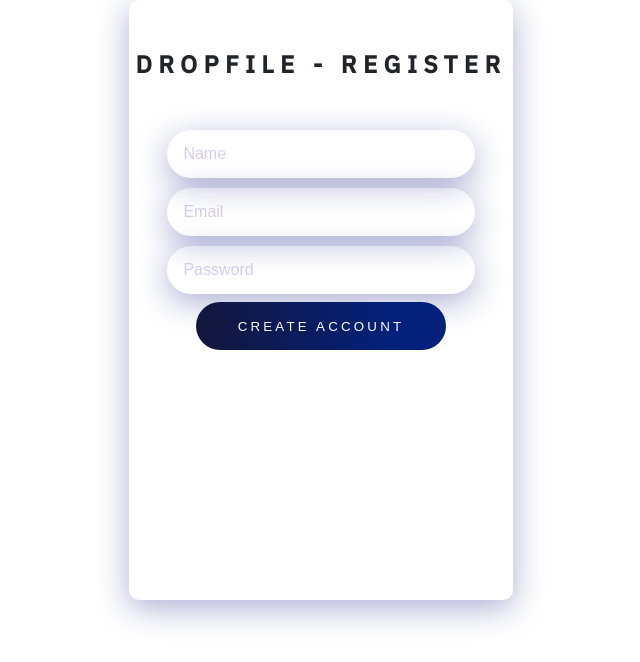
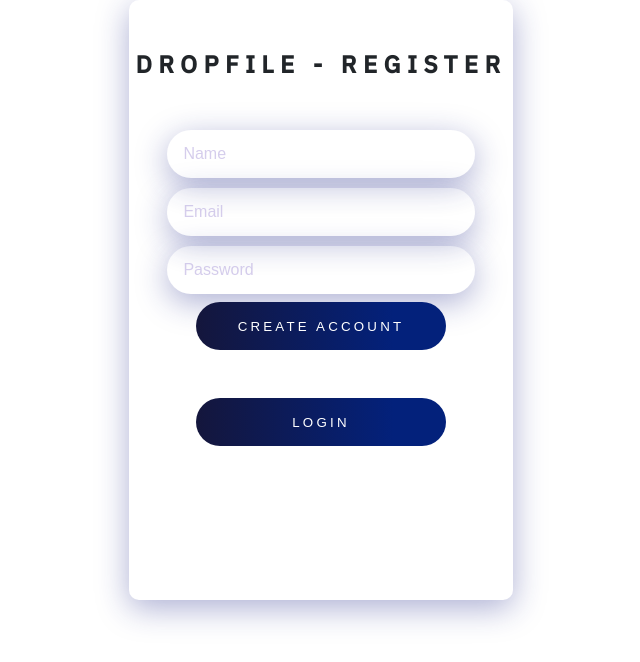
Before and after one commit to GuilhermeSousaDev/Discover-Files, a React (Create React App) app in the folder frontend/: page /register in a window 1280 px wide. Shown: the top 662 px of the page, without its empty margins (319-959 px from the left). Built offline with nearby package versions, Linux system fonts and the light colour scheme; the HTML template or start-up script is replaced by a standard one; a web font is replaced by a local one.

Commit message:
Resolving Bug in Register Page

```diff
--- a/frontend/src/components/Navbar/index.tsx
+++ b/frontend/src/components/Navbar/index.tsx
@@ -17,7 +17,7 @@
             </Link>
             {
                 isAuth?
-                <Link to={'/perfil'}><SignOrProfile>Perfil</SignOrProfile></Link> :
+                <Link to={'/profile'}><SignOrProfile>Profile</SignOrProfile></Link> :
                 <Link to={'/login'}><SignOrProfile>Sign in</SignOrProfile></Link>
             }
         </Nav>
--- a/frontend/src/pages/Auth/Register.tsx
+++ b/frontend/src/pages/Auth/Register.tsx
@@ -6,8 +6,8 @@
     useEffect,
     useState,
 } from 'react';
+import api from '../../services/Axios';
 import { useNavigate } from 'react-router-dom';
-import api from '../../services/Axios';
 import { AuthContext } from '../../services/Context';
 import {
     Button,
@@ -35,7 +35,8 @@
     }, [isAuth, navigate]);
 
     const [form, setForm] = useState<IForm>();
-    const [msg, setMsg] = useState<string>('');
+    const [error, setError] = useState<string>('');
+    const [success, setSuccess] = useState<string>('');
 
     const changeData = useCallback((e: ChangeEvent<HTMLInputElement>) => {
         setForm({
@@ -48,12 +49,13 @@
         if(form) {
             const { data } = await api.post('/user', form);
 
-            if(data.user) {
-                setMsg('Account created with sucess');
+            if(data.name) {
+                setSuccess('Account created with sucess');
             } else {
-                // Se user não existir data contém o erro
-                setMsg(data);
+                setError(data);
             }
+        } else {
+            setError('All fields need to be filled');
         }
     }, [form]);
 
@@ -87,8 +89,17 @@
                 <ButtonContainer>
                     <Button onClick={handleSubmit}>Create Account</Button>
                 </ButtonContainer>
-                {msg?
-                    <Response>{msg}</Response>
+                <ButtonContainer>
+                    <Button onClick={() => navigate('/login')}>
+                        Login
+                    </Button>
+                </ButtonContainer>
+                {error?
+                    <Response color={'#ff4343'}>{error}</Response>
+                    : ''
+                }
+                {success && !error?
+                    <Response color={'green'}>{success}</Response>
                     : ''
                 }
             </MainContainer>
--- a/frontend/src/pages/Auth/style.ts
+++ b/frontend/src/pages/Auth/style.ts
@@ -147,7 +147,7 @@
 `;
 
 export const Response = styled.span`
-  background: #ff4343;
+  background: ${(props) => props.color};
   color: #000;
   border-radius: 10px;
   padding: 10px;
--- /dev/null
+++ b/frontend/src/pages/Profile/index.tsx
@@ -0,0 +1,23 @@
+import React, { FC, useContext, useEffect } from 'react';
+import api from '../../services/Axios';
+import { AuthContext } from '../../services/Context';
+import { Container } from './style';
+
+const Profile: FC = () => {
+    const { user } = useContext(AuthContext);
+
+    useEffect(() => {
+        (async () => {
+            const request = await api.get(`user/${user?.id}`);
+
+            console.log(request);
+        })();
+    }, [user])
+    return (
+        <Container>
+
+        </Container>
+    )
+}
+
+export default Profile;
--- /dev/null
+++ b/frontend/src/pages/Profile/style.ts
@@ -0,0 +1,5 @@
+import styled from 'styled-components';
+
+export const Container = styled.div`
+    display: flex;
+`;
--- a/frontend/src/routes.tsx
+++ b/frontend/src/routes.tsx
@@ -4,6 +4,7 @@
 import Files from './pages/Files';
 import DownloadFile from './pages/Files/downloadFile';
 import Home from './pages/Home';
+import Profile from './pages/Profile';
 import Search from './pages/Search';
 import Upload from './pages/Upload';
 
@@ -19,6 +20,7 @@
                     <Route path='/files' element={<Files />} />
                     <Route path='/files/:id' element={<DownloadFile />} />
                     <Route path='/search' element={<Search />} />
+                    <Route path='/profile' element={<Profile />} />
                 </Routes>
             </BrowserRouter>
         </>
```
